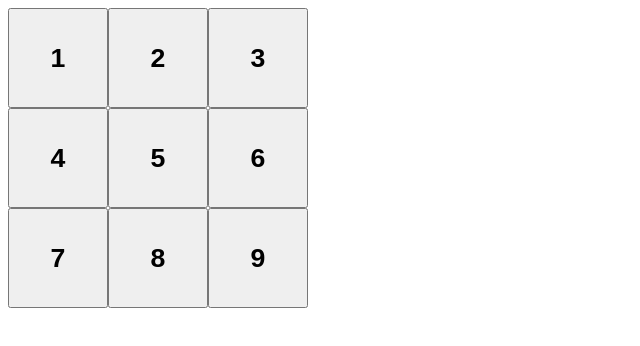
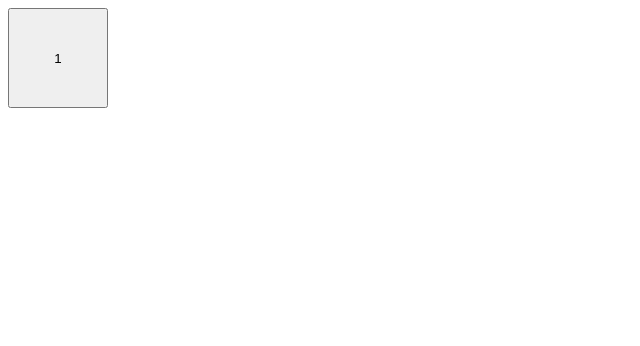
Before and after one commit to tonyern/tic-tac-toe, a React (Create React App) app: page / in a window 1280 px wide. Shown: the top 346 px of the page, without its empty margins (0-640 px from the left). Built offline with nearby package versions, Linux system fonts and the light colour scheme.

Commit message:
Implemented button to represent a square.

```diff
--- a/src/components/board/Board.tsx
+++ b/src/components/board/Board.tsx
@@ -2,8 +2,14 @@ import React from "react";
 import Button from "../button/Button";
 
 const Board = (): JSX.Element => {
+    const doSomething = (): void => {
+        console.log("Hello")
+    }
+
     return (
-        <Button />
+        <React.Fragment>
+            <Button value="1" onClick={() => doSomething()} />
+        </React.Fragment>
     );
 }
 
--- a/src/components/button/Button.tsx
+++ b/src/components/button/Button.tsx
@@ -1,25 +1,11 @@
-import React from "react";
 import "./button.css";
 
-const Button = (): JSX.Element => {
+// @ts-ignore
+const Button = ({ onClick, value }): JSX.Element => {
     return (
-        <>
-            <div>
-                <button className="game-tile"><h1>1</h1></button>
-                <button className="game-tile"><h1>2</h1></button>
-                <button className="game-tile"><h1>3</h1></button>
-            </div>
-            <div>
-                <button className="game-tile"><h1>4</h1></button>
-                <button className="game-tile"><h1>5</h1></button>
-                <button className="game-tile"><h1>6</h1></button>
-            </div>
-            <div>
-                <button className="game-tile"><h1>7</h1></button>
-                <button className="game-tile"><h1>8</h1></button>
-                <button className="game-tile"><h1>9</h1></button>
-            </div>
-        </>
+        <button className="game-tile" onClick={onClick}>
+            {value}
+        </button>
     );
 }
 
```
